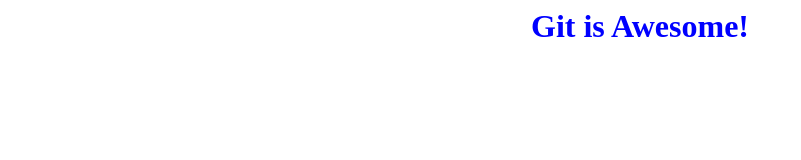
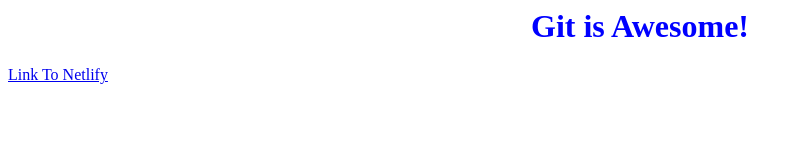
Before and after one commit to Cherezanne/new-project, a plain HTML site: page index.html in a window 1280 px wide. Shown: the whole page, without its empty margins (0-801 px from the left). Drawn offline with Linux system fonts and the light colour scheme.

Commit message:
Added Netlify link

```diff
--- a/index.html
+++ b/index.html
@@ -13,5 +13,6 @@
   </head>
   <body>
     <h1>Git is Awesome!</h1>
+    <a href="https://www.netlify.com/">Link To Netlify</a>
   </body>
 </html>
```
